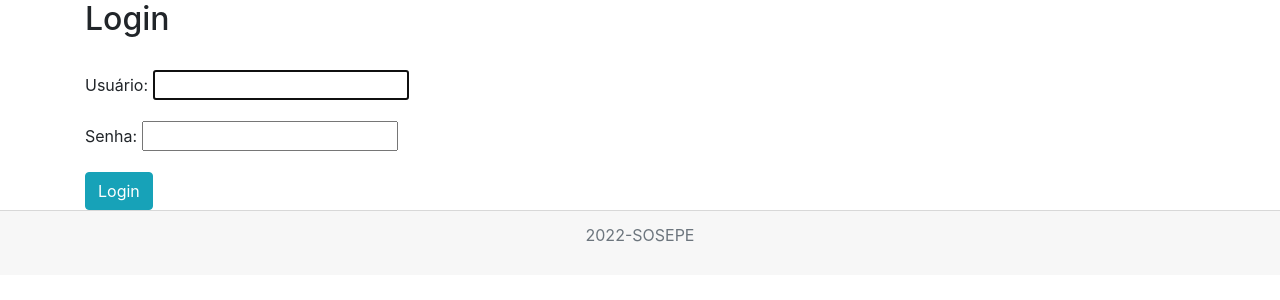
After one commit to wmfinamore/SOSEPE, a Django app: page /accounts/login/ in a window 1280 px wide. The commit adds this page. Shown: the top 300 px of the page. Run offline with Django 3.2, Linux system fonts and the light colour scheme; parts of the project's set-up code (start-up, migrations or seed data) failed here and were passed over; some libraries are stand-ins or nearby versions.

Commit message:
Configured login/logout routes and template

```diff
--- a/apps/core/templates/core/index.html
+++ b/apps/core/templates/core/index.html
@@ -7,6 +7,6 @@
 {% block main %}
     <h2>Sistema de Ordens de Serviço para Empresas</h2>
     <div>
-        <a href="#" class="btn btn-primary">Iniciar</a>
+        <a href="{% url 'login' %}" class="btn btn-primary">Iniciar</a>
     </div>
 {% endblock %}
--- a/config/settings.py
+++ b/config/settings.py
@@ -151,6 +151,10 @@ INTERNAL_IPS = [
 # CONFIGURAÇÃO PARA USAR OUTRO USER MODEL DEFAULT
 AUTH_USER_MODEL = 'accounts.CustomUser'
 
+# LOGIN/LOGOUT CONFIGURATION
+LOGIN_REDIRECT_URL = 'index'
+LOGOUT_REDIRECT_URL = 'login'
+
 # CONFIGURAÇÕES DE E-MAIL
 EMAIL_BACKEND = 'django_smtp_ssl.SSLEmailBackend'
 EMAIL_HOST = env.str('EMAIL_HOST')
--- a/config/urls.py
+++ b/config/urls.py
@@ -21,6 +21,7 @@ from django.urls import path, include
 urlpatterns = [
     path('', include('apps.core.urls')),
     path('admin/', admin.site.urls),
+    path('accounts/', include('django.contrib.auth.urls')),
 ]
 
 # Rota para ativar o debug toolbar quando do django estiver em modo debug
--- /dev/null
+++ b/templates/registration/login.html
@@ -0,0 +1,14 @@
+{% extends '_base.html' %}
+
+
+{% block main %}
+<div>
+    <h2 align="left">Login</h2>
+    <br>
+    <form method="post">
+        {% csrf_token %}
+        {{ form.as_p }}
+        <button type="submit" class="btn btn-info">Login</button>
+    </form>
+</div>
+{% endblock %}
```
